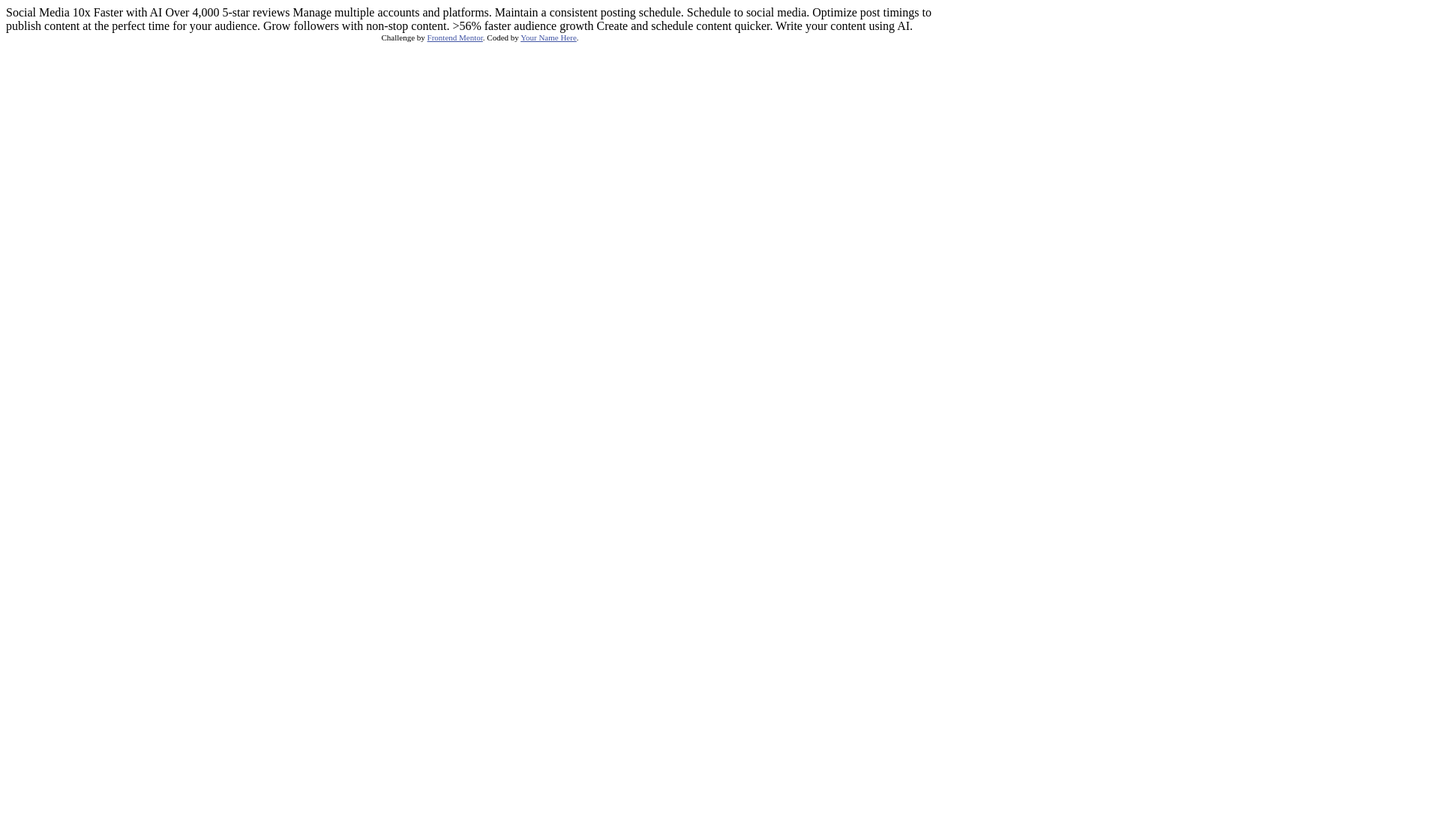
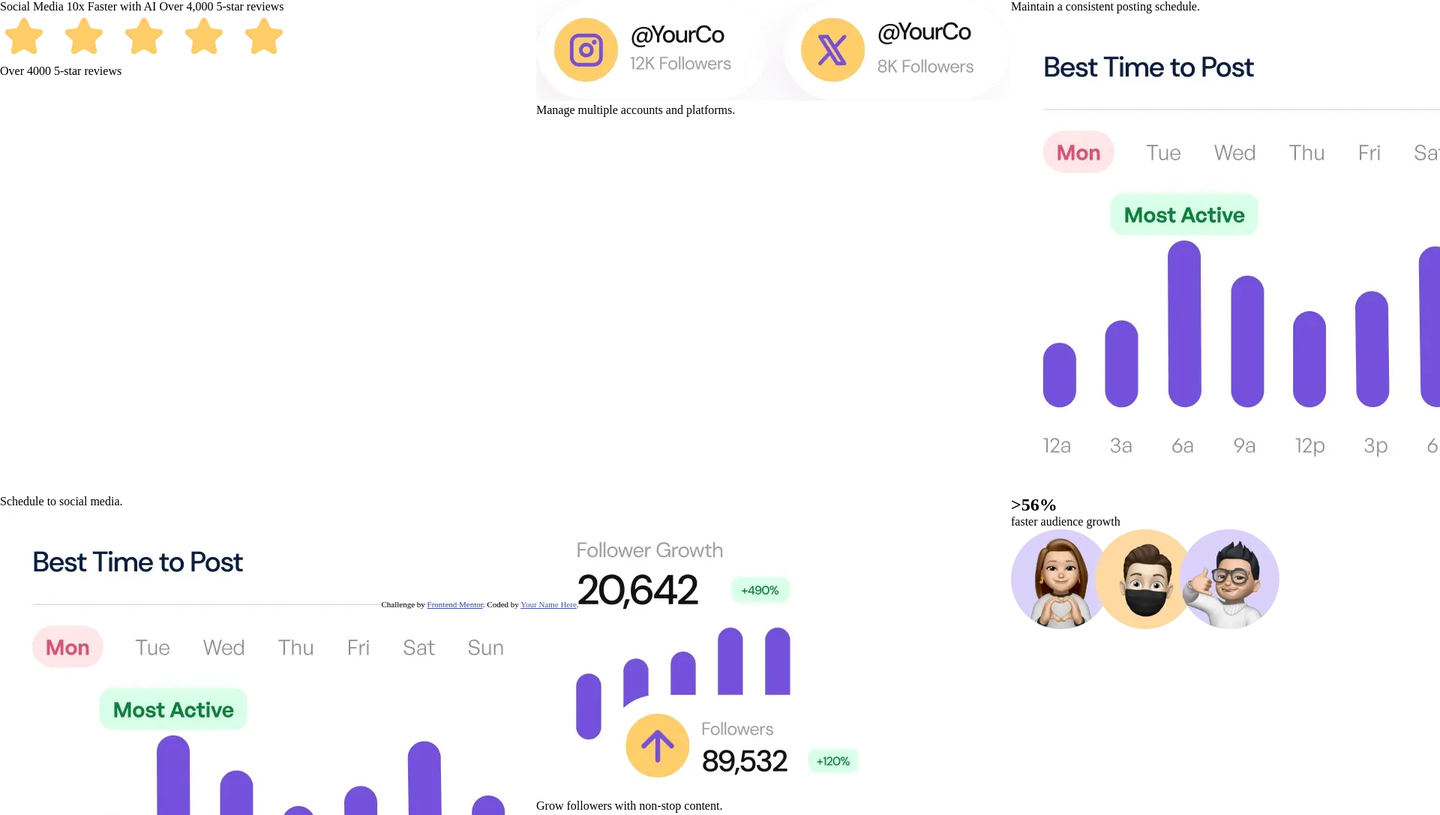
Before and after one commit to Ayomide00712/bento-grid-main, a plain HTML site: page index.html in a window 1280 px wide. Shown: the top 1087 px of the page at 75% size, 1920 px wide, since content can reach past the window. Before the commit the page ends 800 px from the top, so only its background shows below. Drawn offline with Linux system fonts and the light colour scheme.

Commit message:
modifed the html file

```diff
--- a/index.html
+++ b/index.html
@@ -7,6 +7,7 @@
   <link rel="icon" type="image/png" sizes="32x32" href="./assets/images/favicon-32x32.png">
 
   <title>Frontend Mentor | Bento grid</title>
+  <link rel="stylesheet" href="style.css">
 
   <!-- Feel free to remove these styles or customise in your own stylesheet 👍 -->
   <style>
@@ -15,24 +16,48 @@
   </style>
 </head>
 <body>
-
-  Social Media 10x Faster with AI
-  Over 4,000 5-star reviews
-
-  Manage multiple accounts and platforms.
-
-  Maintain a consistent posting schedule.
-
-  Schedule to social media.
-  Optimize post timings to publish content at the perfect time for your audience.
-
-  Grow followers with non-stop content.
-
-  >56% faster audience growth
-
-  Create and schedule content quicker.
-
-  Write your content using AI.
+  <main>
+    <div class="container">
+      <div class="sub-container">
+        <div class="num1">
+          <p>Social Media 10x Faster with AI
+            Over 4,000 5-star reviews</p>
+            <img src="assets/images/illustration-five-stars.webp" alt="">
+            <p>Over 4000 5-star reviews</p>
+        </div>
+        <div class="num2">
+          <img src="assets/images/illustration-multiple-platforms.webp" alt="">
+          <p>Manage multiple accounts and platforms.</p>
+        </div>
+        <div class="num3">
+          <p>Maintain a consistent posting schedule.</p>
+          <img src="assets/images/illustration-schedule-posts.webp" alt="">
+        </div>
+        <div class="num3">
+          <p>Schedule to social media.</p>
+          <img src="assets/images/illustration-schedule-posts.webp" alt="">
+          <p>Optimize post timings to publish content at the perfect time for your audience.</p>
+        </div>
+        <div class="num4">
+          <img src="assets/images/illustration-grow-followers.webp" alt="">
+          <p>Grow followers with non-stop content.</p>
+        </div>
+        <div class="num5">
+          <h2>  >56%</h2>
+          <p>faster audience growth</p>
+          <img src="assets/images/illustration-audience-growth.webp" alt="">
+        </div>
+        <div class="num6">
+          <p> Create and schedule content quicker.</p>
+          <img src="assets/images/illustration-create-post.webp" alt="">
+        </div>
+        <div class="num7">
+          <p>Write your content using AI.</p>
+          <img src="assets/images/illustration-ai-content.webp" alt="">
+        </div>
+      </div>
+    </div>
+  </main>
 
   <div class="attribution">
     Challenge by <a href="https://www.frontendmentor.io?ref=challenge">Frontend Mentor</a>.
--- /dev/null
+++ b/style.css
@@ -0,0 +1,17 @@
+*{
+    padding: 0;
+    margin: 0;
+    box-sizing: border-box;
+}
+.container{
+    width: 100%;
+    height: 100vh;
+}
+.sub-container{
+    /* width: 90%; */
+    display: grid;
+    grid-template-columns: repeat(3, 1fr);
+}
+/* .num1{
+    width: 50px;
+} */
```
